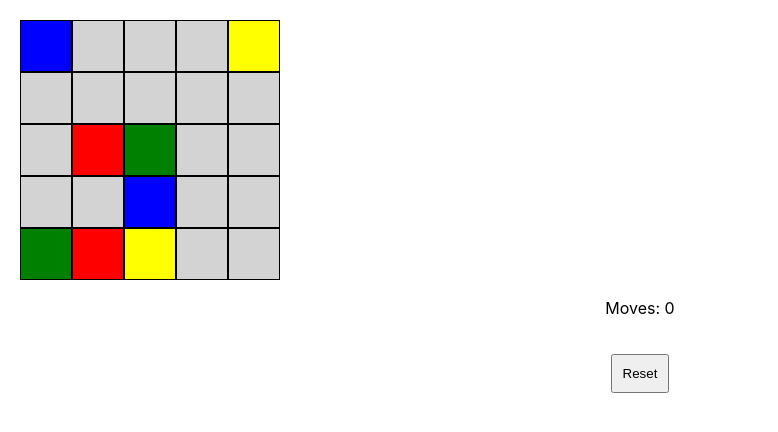
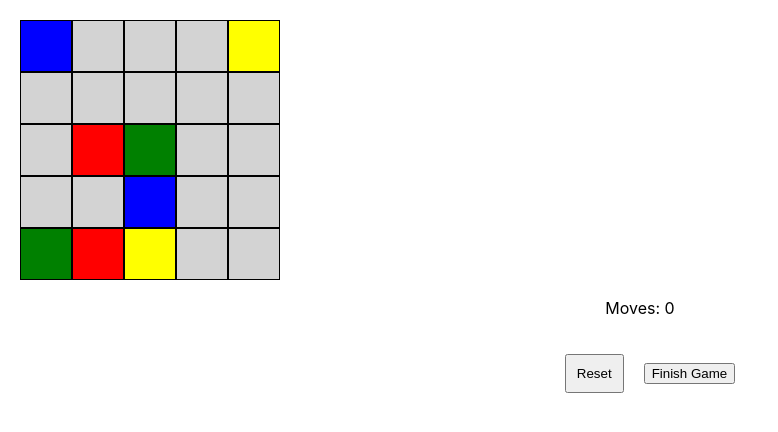
Before and after one commit to rajrupa04/HackCamp2024, a React (Create React App) app in the folder frontend/: page /puzzle-page in a window 1280 px wide. Shown: the top 432 px of the page, without its empty margins (0-778 px from the left). Built offline with nearby package versions, Linux system fonts and the light colour scheme.

Commit message:
fixed stuff

```diff
--- a/frontend/src/puzzlePage.js
+++ b/frontend/src/puzzlePage.js
@@ -18,6 +18,11 @@ function App() {
   const [activeFlow, setActiveFlow] = useState(null); // Stores current flow being drawn
   const [moveCount, setMoveCount] = useState(0);
   const [isDragging, setIsDragging] = useState(false); // Track if dragging is active
+  const [timeSpent, setTimeSpent] = useState(0);
+  const [correctMoves, setCorrectMoves] = useState(0);
+  const [incorrectMoves, setIncorrectMoves] = useState(0);
+  const [isGameCompleted, setIsGameCompleted] = useState(false);
+
 
   // Initialize the grid with color pairs' start and end points
   const initializeGrid = () => {
@@ -32,7 +37,38 @@ function App() {
   // Call initializeGrid once when the app is mounted
   useEffect(() => {
     initializeGrid();
+    const timer = setInterval(() => {
+      setTimeSpent(prevTime => prevTime + 1);
+    }, 1000);
+
+    return () => clearInterval(timer);
   }, []);
+
+
+  const getPathForFlow = (color) => {
+    return []; // Replace with actual path logic
+  };
+
+  const handleGameComplete = () => {
+    const gameData = {
+      user: 'user123',
+      gameStats: {
+        totalTime: timeSpent,
+        totalMoves: moveCount,
+        correctMoves: correctMoves,
+        incorrectMoves: incorrectMoves,
+        completed: isGameCompleted,
+      },
+      flows: pairs.map(pair => ({
+        color: pair.color,
+        start: pair.start,
+        end: pair.end,
+        path: getPathForFlow(pair.color),
+      })),
+    };
+
+    sendGameData(gameData);
+  };
 
   const handleCellDown = (row, col) => {
     const selectedPair = pairs.find(
@@ -88,6 +124,7 @@ function App() {
   const completeFlow = (flow) => {
     // Check if path completes a pair, update accordingly
     // Logic to finalize the flow and check if puzzle is solved
+
   };
 
   // Reset function to clear the grid
@@ -144,6 +181,7 @@ function App() {
         <p>Moves: {moveCount}</p>
       </div>
       <button onClick={resetGrid} style={{ padding: '10px', margin: '20px' }}>Reset</button>
+      <button onClick={handleGameComplete}>Finish Game</button>
     </div>
   );
 }
```
Also changed, not shown: 1 other file (tests, documents, lock files or other folders).
